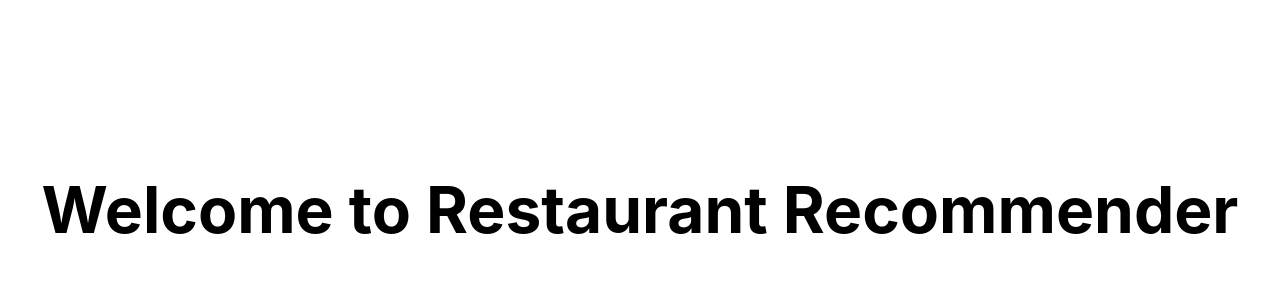
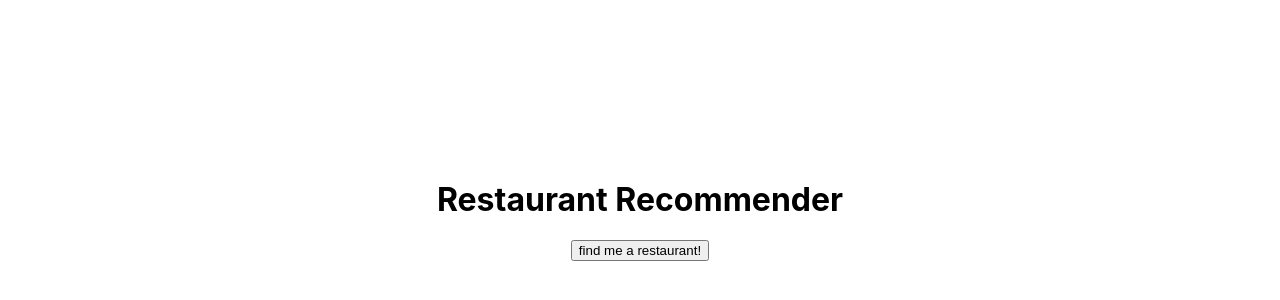
Before and after one commit to nameistao/Restaurant_Recommender_V3, a Next.js app: page / in a window 1280 px wide. Shown: the part 190-490 px from the top of the page. Built offline with nearby package versions, Linux system fonts and the light colour scheme.

Commit message:
initial front end setup, enough to start testing fetching from api

```diff
--- /dev/null
+++ b/components/Main.tsx
@@ -0,0 +1,10 @@
+const Main = () => {
+  return (
+    <>
+      <h1>Restaurant Recommender</h1>
+      <button>find me a restaurant!</button>
+    </>
+  );
+};
+
+export default Main;
--- a/package.json
+++ b/package.json
@@ -11,10 +11,12 @@
   "dependencies": {
     "next": "11.0.1",
     "react": "17.0.2",
-    "react-dom": "17.0.2"
+    "react-dom": "17.0.2",
+    "styled-components": "^5.3.0"
   },
   "devDependencies": {
     "@types/react": "17.0.16",
+    "@types/styled-components": "^5.1.12",
     "eslint": "7.32.0",
     "eslint-config-next": "11.0.1",
     "typescript": "4.3.5"
--- a/pages/index.tsx
+++ b/pages/index.tsx
@@ -1,6 +1,9 @@
 import Head from "next/head";
 import Image from "next/image";
+import React from "react";
 import styles from "../styles/Home.module.css";
+
+import Main from "components/Main";
 
 export default function Home() {
   return (
@@ -15,7 +18,7 @@ export default function Home() {
       </Head>
 
       <main className={styles.main}>
-        <h1 className={styles.title}>Welcome to Restaurant Recommender</h1>
+        <Main />
       </main>
     </div>
   );
--- a/tsconfig.json
+++ b/tsconfig.json
@@ -1,5 +1,6 @@
 {
   "compilerOptions": {
+    "baseUrl": ".",
     "target": "es5",
     "lib": ["dom", "dom.iterable", "esnext"],
     "allowJs": true,
```
Also changed, not shown: 1 other file (tests, documents, lock files or other folders).
